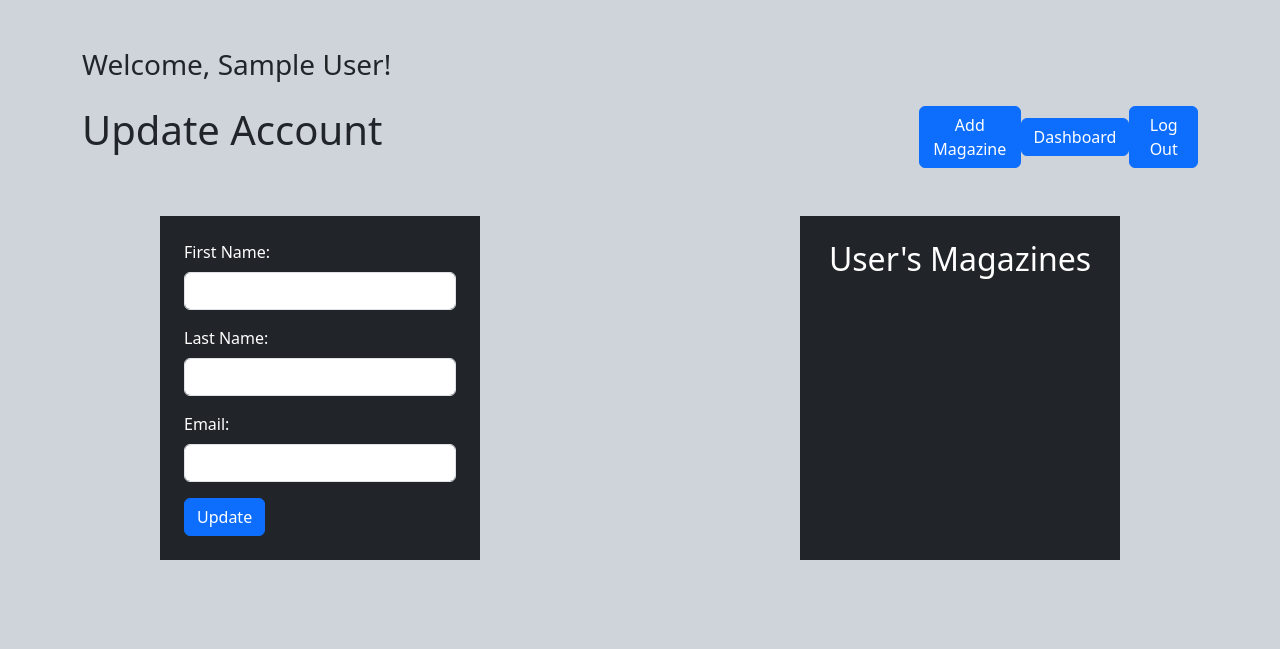
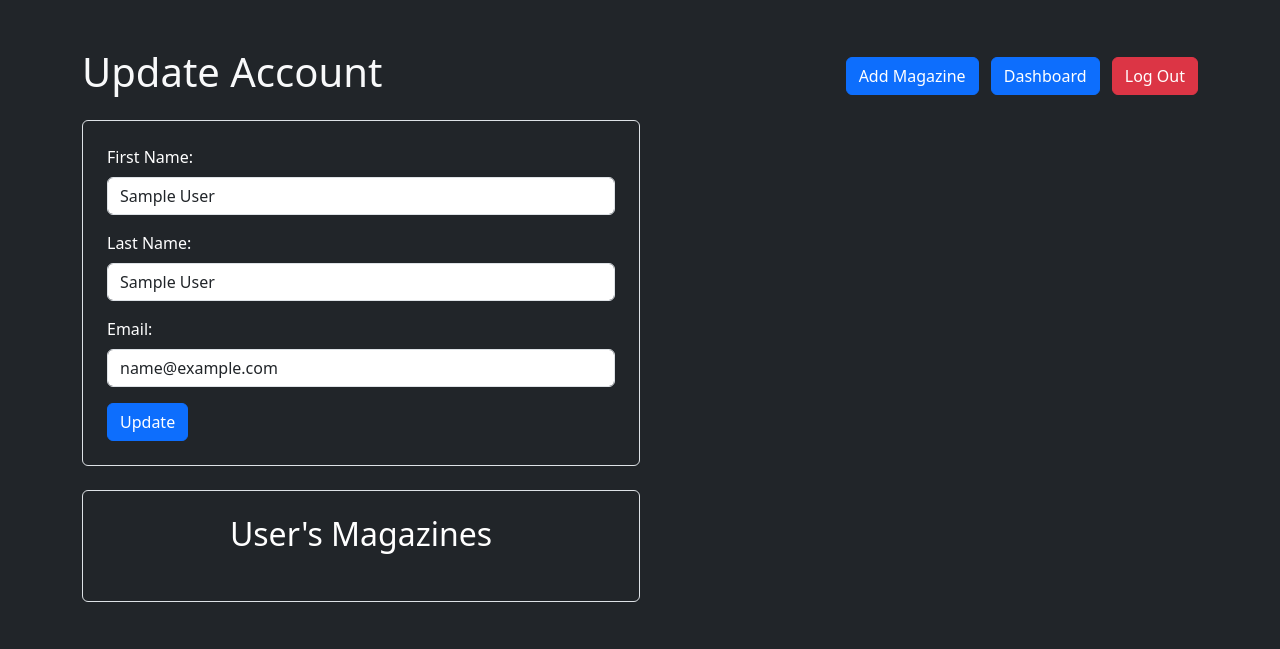
Before and after one commit to JBreyt24/MagShare, a Flask app: page /user/account in a window 1280 px wide. Shown: the top 649 px of the page. Run offline with Flask 3, Linux system fonts and the light colour scheme; the visitor is signed in with stand-in values (Sample User, id 1); data that the repository does not hold is empty.

Commit message:
updated front end bootstrap

```diff
--- a/flask_app/controllers/users_controller.py
+++ b/flask_app/controllers/users_controller.py
@@ -54,6 +54,8 @@ def login():
         return redirect('/')
     session['user_id'] = user_in_db.id
     session['first_name'] = user_in_db.first_name
+    session['last_name'] = user_in_db.last_name
+    session['email'] = user_in_db.email
     return redirect('/dashboard')
 
 
@@ -78,6 +80,8 @@ def update_info():
     id = User.save(data)
     session['user_id'] = id
     session['first_name'] = request.form['first_name']
+    session['last_name'] = request.form['last_name']
+    session['email'] = request.form['email']
     return redirect('/user/account')
 
 
--- a/flask_app/models/user_model.py
+++ b/flask_app/models/user_model.py
@@ -143,6 +143,3 @@ class User:
         WHERE id = %(id)s;
         """
         return connectToMySQL(cls.myDB).query_db(query,data)
-
-
-    # Delete Users Models
--- a/flask_app/templates/account.html
+++ b/flask_app/templates/account.html
@@ -7,51 +7,47 @@
         integrity="sha384-9ndCyUaIbzAi2FUVXJi0CjmCapSmO7SnpJef0486qhLnuZ2cdeRhO02iuK6FUUVM" crossorigin="anonymous">
     <title>Account</title>
 </head>
-<body class="bg-dark-subtle">
-    <div class="container">
-        <h3 class="text-lg-start my-5 mb-4">Welcome, {{session['first_name']}}!</h3>
-        <div class="d-flex justify-content-between mb-3">
-            <h1>Update Account</h1>
-            <div class="d-flex justify-content-around align-items-center col-3">
-                <a href="/magazine/new" class="btn btn-primary">Add Magazine</a>
-                <a href="/dashboard" class="btn btn-primary">Dashboard</a>
-                <a href="/logout" type="submit" class="btn btn-primary">Log Out</a>
+<body class="bg-dark">
+    <div class="container py-5">
+        <div class="d-flex justify-content-between mb-3 align-items-center">
+            <h1 class="text-light">Update Account</h1>
+            <div>
+                <a href="/magazine/new" class="btn btn-primary me-2">Add Magazine</a>
+                <a href="/dashboard" class="btn btn-primary me-2">Dashboard</a>
+                <a href="/logout" class="btn btn-danger">Log Out</a>
             </div>
         </div>
-    </div>
-    <div class="d-flex justify-content-around my-5">
-        <form action='/update/account' method="post" class="col-3 bg-dark text-white p-4">
+        <form action='/update/account' method="post" class="col-md-6 bg-dark text-white p-4 border rounded">
             <input type="hidden" name="id" value="{{session['user_id']}}">
             {% with messages = get_flashed_messages(category_filter=['account']) %}
                 {% if messages %}
                     {% for message in messages %}
-                    <p class="text-danger">{{message}}</p>
+                        <p class="text-danger">{{message}}</p>
                     {% endfor %}
                 {% endif %}
             {% endwith %}
             <div class="mb-3">
                 <label for="first_name" class="form-label">First Name:</label>
-                <input type="text" name="first_name" class="form-control">
+                <input type="text" name="first_name" value="{{session['first_name']}}" class="form-control">
             </div>
             <div class="mb-3">
                 <label for="last_name" class="form-label">Last Name:</label>
-                <input type="text" name="last_name" class="form-control">
+                <input type="text" name="last_name" value="{{session['last_name']}}" class="form-control">
             </div>
             <div class="mb-3">
                 <label for="email" class="form-label">Email:</label>
-                <input type="email" name="email" class="form-control">
+                <input type="email" name="email" value="{{session['email']}}" class="form-control">
             </div>
             <button type="submit" class="btn btn-primary">Update</button>
         </form>
-        <div class="col-3 bg-dark text-white p-4">
-            <h2 class="text-center">User's Magazines</h2>
+        <div class="col-md-6 bg-dark text-white p-4 mt-4 border rounded">
+            <h2 class="text-center mb-4">User's Magazines</h2>
             {% for magazine in magazine_by_user %}
                 {% if session['user_id'] == magazine.author.id %}
-                <table>
-                    <td>
-                        <p>{{magazine.title}}</p><a href="/magazine/destroy/{{magazine.id}}">Delete</a>
-                    </td>
-                </table>
+                    <div class="mb-3 d-flex justify-content-between align-items-center">
+                        <p>{{magazine.title}}</p>
+                        <a href="/magazine/destroy/{{magazine.id}}" class="btn btn-outline-danger">Delete</a>
+                    </div>
                 {% endif %}
             {% endfor %}
         </div>
```
Also changed, not shown: flask_app/static/css/style.css (+19 -0 lines), flask_app/templates/add_magazine.html (+9 -14 lines), flask_app/templates/dashboard.html (+12 -14 lines), flask_app/templates/login_reg.html (+11 -12 lines), flask_app/templates/show_magazine.html (+17 -28 lines), 2 other files.
